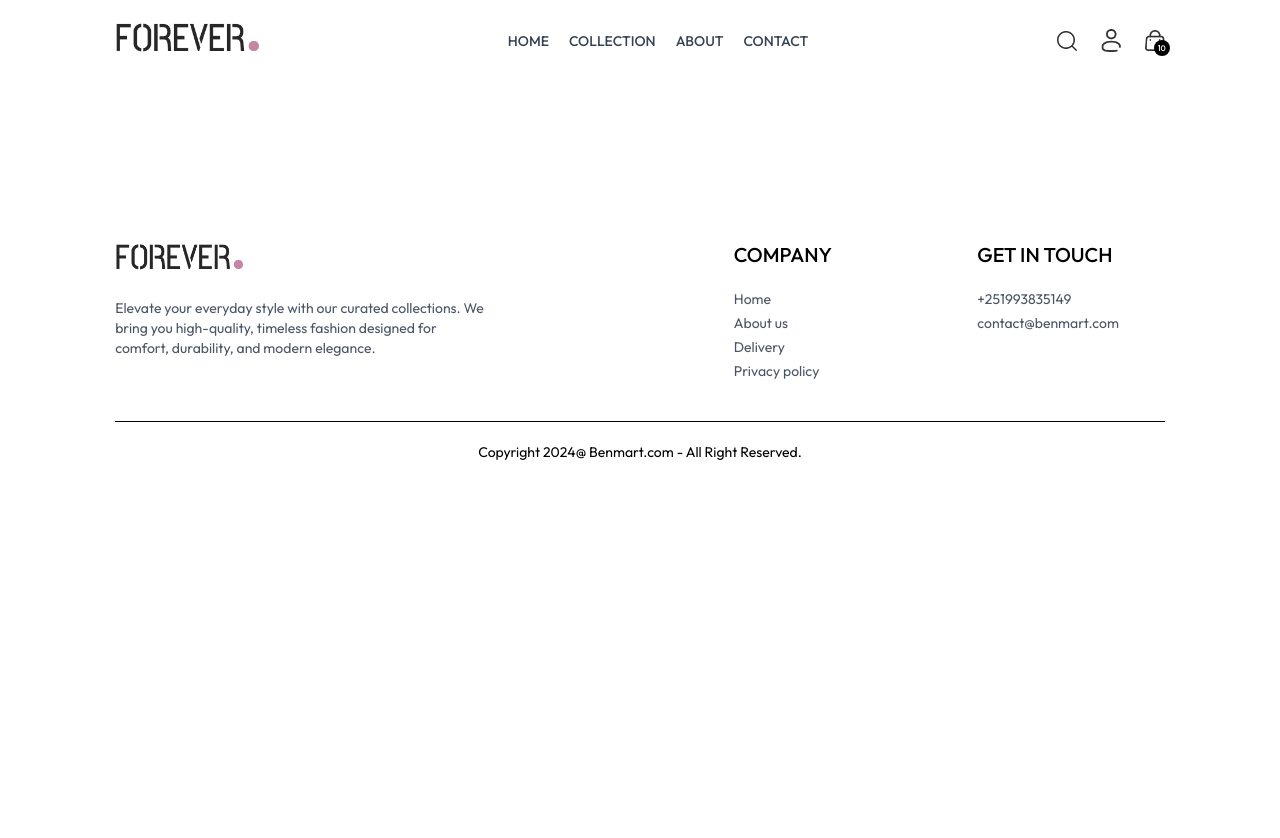
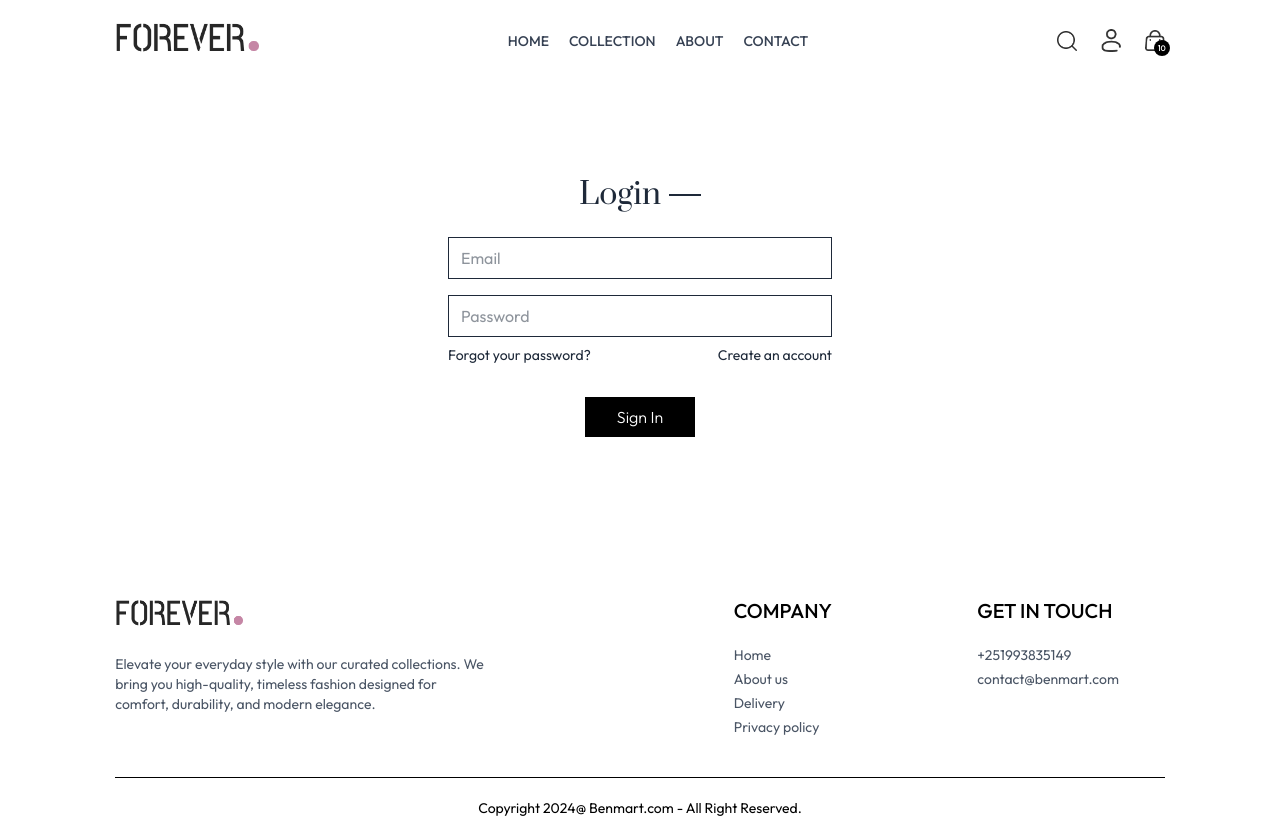
Before and after one commit to biniambeza/e-commerce-app, a React (Vite) app: page /login in a window 1280 px wide. Before the commit the page ends 800 px from the top, so only its background shows below. Built offline with nearby package versions, Linux system fonts and the light colour scheme; no server answers.

Commit message:
login page added

```diff
--- a/src/pages/Login.jsx
+++ b/src/pages/Login.jsx
@@ -1,9 +1,102 @@
-import React from 'react'
+import { useContext, useEffect, useState } from 'react';
+import { ShopContext } from '../context/ShopContext';
+import axios from 'axios';
+import { toast } from 'react-toastify';
+
+
 
 const Login = () => {
+  const [currentState, setCurrentState] = useState('Login');
+  const {token, setToken, navigate, backendUrl} = useContext(ShopContext);
+
+  const [name, setName] = useState('');
+  const [password, setPassword] = useState('');
+  const [email, setEmail] = useState('');
+
+
+
+
+
+  const onSubmitHandler = async (event) =>{
+    event.preventDefault();
+    try {
+      if (currentState === 'Sign Up'){
+        const response = await axios.post(backendUrl + '/api/user/register',{
+          name,
+          email,
+          password
+        })
+        if(response.data.success){
+          setToken(response.data.token);
+          localStorage.setItem('token', response.data.token);
+
+        } else {
+          toast.error(response.data.message)
+        }
+
+      } else {
+
+        const response = await axios.post(backendUrl + '/api/user/login',{
+          email,
+          password
+        })
+
+        if(response.data.success){
+          setToken(response.data.token);
+          localStorage.setItem('token', response.data.token);
+
+        } else {
+          toast.error(response.data.message)
+        }
+      }
+
+    } catch (error){
+      console.log(error);
+      toast.error(error.message);
+    }
+  }
+
+
+
+  // Redirect to home page if token is set
+  // This will happen when user is logged in
+useEffect(() =>{
+if(token){
+  navigate('/')
+}
+},[token])
+
+
+
   return (
     <div>
+      <form onSubmit={onSubmitHandler} className="flex flex-col items-center w-[90%] sm:max-w-96 m-auto mt-14 gap-4 text-gray-800">
 
+          <div className="inline-flex items-center gap-2 mb-2 mt-10">
+            <p className="prata-regular text-3xl">{currentState}</p>
+            <hr className='border-none h-[1.5px] w-8 bg-gray-800'/>
+          </div>
+
+     {currentState === 'Login' ? '' :<input onChange={(e)=>setName(e.target.value)} value={name} type="text" className='w-full px-3 py-2 border border-gray-800' placeholder='Name' required/>}
+      <input onChange={(e)=>setEmail(e.target.value)} value={email} type="email" className='w-full px-3 py-2 border border-gray-800' placeholder='Email' required/>
+      <input onChange={(e)=>setPassword(e.target.value)} value={password} type="password" className='w-full px-3 py-2 border border-gray-800' placeholder='Password' required/>
+
+
+
+      <div className='w-full flex justify-between text-sm mt-[-8px]'>
+      <p className='cursor-pointer'>Forgot  your password?</p>
+      {
+        currentState === 'Login' ?
+        <p onClick={() => setCurrentState('Sign Up')} className='cursor-pointer'>Create an account</p>
+        :
+        <p onClick={() => setCurrentState('Login')} className='cursor-pointer'>Login Here</p>
+      }
+
+      </div>
+
+<button className='bg-black text-white font-light px-8 py-2 mt-4'>{currentState === 'Login' ? 'Sign In' : 'Sign Up'}</button>
+
+      </form>
     </div>
   )
 }
```
Also changed, not shown: src/pages/Home.jsx (line endings or trailing spaces).
